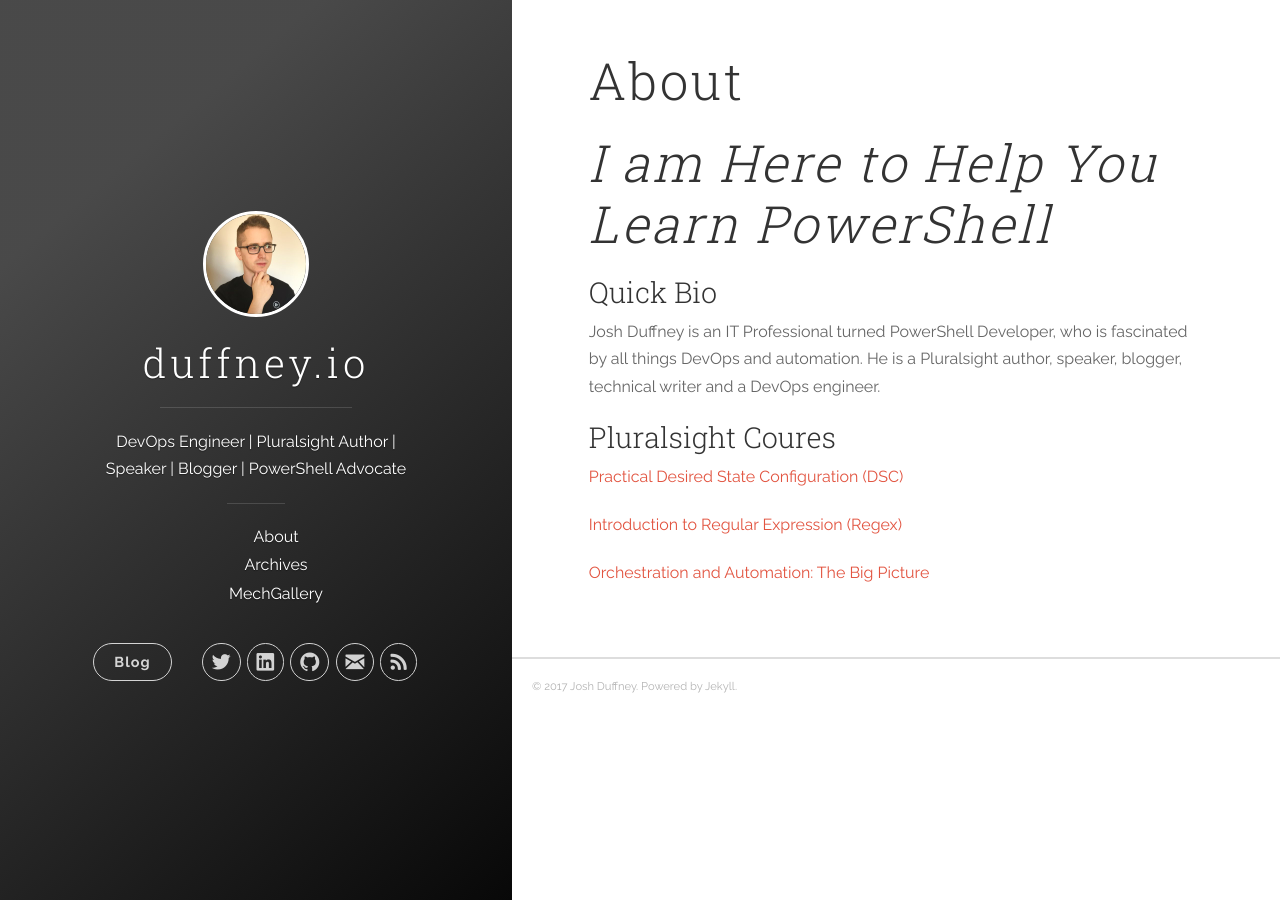
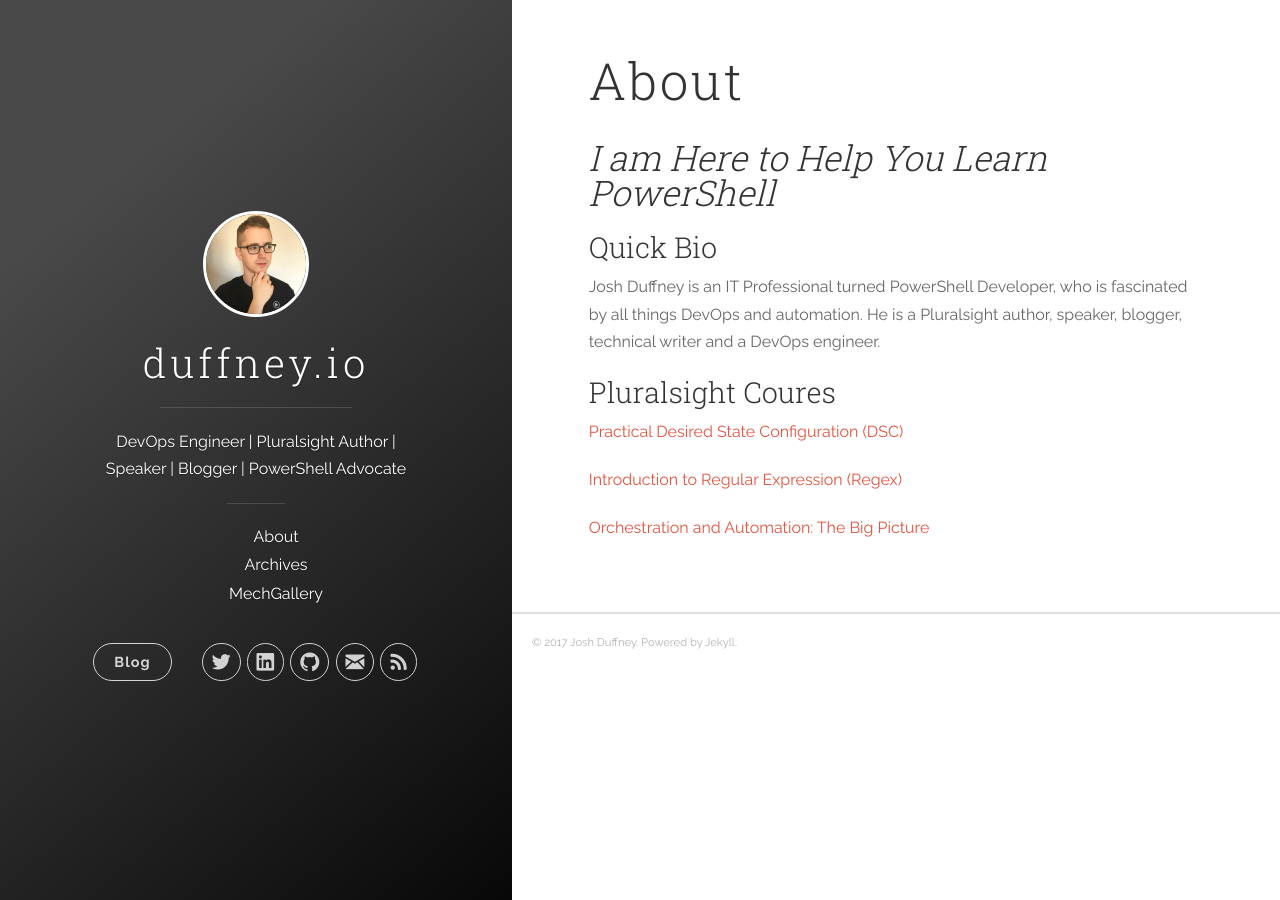
Before and after one commit to AzureDevOps3/duffney.github.io, a Jekyll site: the page built from about.md, in a window 1280 px wide. Built offline with Jekyll 4.4.1, drawn with Linux system fonts in a browser that asks for light colours; nearby versions of some CDN libraries.

Commit message:
updated header size

```diff
--- a/about.md
+++ b/about.md
@@ -4,7 +4,7 @@ title: About
 permalink: /about/
 ---
 
-# _I am Here to Help You Learn PowerShell_
+## _I am Here to Help You Learn PowerShell_
 
 ### Quick Bio
 
```
